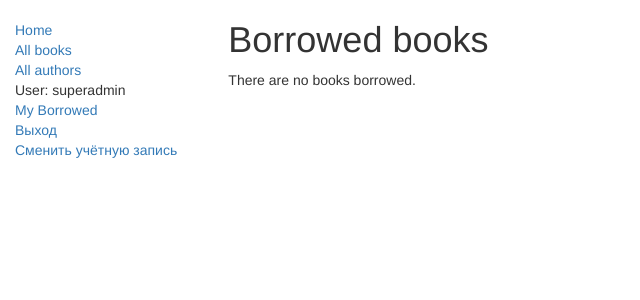
After one commit to Olmazurova/django-locallibrary, a Django app: a page that uses locallibrary/catalog/templates/base_generic.html in a window 1280 px wide. The commit adds this page. Shown: the top 300 px of the page, without its empty margins (0-640 px from the left). Run offline with Django 5.2, Linux system fonts and the light colour scheme; a user stored in the database is signed in; data comes from the database, SQL or seed files in the repository; some libraries are stand-ins or nearby versions.

Commit message:
Добавлено отображение взятых книг для каждого юзера, logout так и не работает несмотря на добавление ссылки.

```diff
--- a/locallibrary/catalog/admin.py
+++ b/locallibrary/catalog/admin.py
@@ -18,14 +18,14 @@ class BookAdmin(admin.ModelAdmin):
 
 @admin.register(BookInstance)
 class BookInstanceAdmin(admin.ModelAdmin):
-    list_display = ('book', 'status', 'due_back')
+    list_display = ('book', 'status', 'borrower', 'due_back', 'id')
     list_filter = ('status', 'due_back')
     fieldsets = (
         (None, {
             'fields': ('book', 'imprint', 'id')
         }),
         ('Доступность', {
-            'fields': ('status', 'due_back')
+            'fields': ('status', 'due_back', 'borrower')
         }),
     )
 
--- a/locallibrary/catalog/templates/base_generic.html
+++ b/locallibrary/catalog/templates/base_generic.html
@@ -24,6 +24,14 @@
               <li><a href="{% url 'index' %}">Home</a></li>
               <li><a href="{% url 'books' %}">All books</a></li>
               <li><a href="{% url 'authors' %}">All authors</a></li>
+            {% if user.is_authenticated %}
+                <li>User: {{ user.get_username }}</li>
+                <li><a href="{% url 'my_borrowed' %}">My Borrowed</a></li>
+                <li><a href="{% url 'logout'%}?next={{request.path}}">Выход</a></li>
+                <li><a href="{% url 'login'%}?next={{request.path}}">Сменить учётную запись</a>
+            {% else %}
+                <li><a href="{% url 'login'%}?next={{request.path}}">Вход</a></li>
+            {% endif %}
             </ul>
           {% endblock sidebar %}
         </div>
--- /dev/null
+++ b/locallibrary/catalog/templates/bookinstance_list_borrowed_user.html
@@ -0,0 +1,19 @@
+{% extends "base_generic.html" %}
+
+{% block content %}
+    <h1>Borrowed books</h1>
+
+    {% if bookinstance_list %}
+    <ul>
+
+      {% for bookinst in bookinstance_list %}
+      <li class="{% if bookinst.is_overdue %}text-danger{% endif %}">
+        <a href="{% url 'book_detail' bookinst.book.pk %}">{{bookinst.book.title}}</a> ({{ bookinst.due_back }})
+      </li>
+      {% endfor %}
+    </ul>
+
+    {% else %}
+      <p>There are no books borrowed.</p>
+    {% endif %}
+{% endblock content %}
--- a/locallibrary/catalog/urls.py
+++ b/locallibrary/catalog/urls.py
@@ -8,6 +8,7 @@ urlpatterns = [
     re_path(r'^book/(?P<pk>\d+)$', views.BookDetailView.as_view(), name='book_detail'),
     path('authors/', views.AuthorListView.as_view(), name='authors'),
     re_path(r'^author/(?P<pk>\d+)$', views.AuthorDetailView.as_view(), name='author_detail'),
+    re_path(r'^mybooks/$', views.LoanedBooksByUserListView.as_view(), name='my_borrowed'),
     # re_path(r'^/url/$', views.my_reused_view, {'my_template_name': 'some_path'}, name='aurl'),
     # re_path(r'^/anotherurl/$', views.my_reused_view, {'my_template_name': 'another_path'}, name='anotherurl'),
 ]
--- a/locallibrary/catalog/views.py
+++ b/locallibrary/catalog/views.py
@@ -1,3 +1,4 @@
+from django.contrib.auth.mixins import LoginRequiredMixin
 from django.shortcuts import render
 from django.views import generic
 
@@ -62,6 +63,21 @@ class AuthorDetailView(generic.DetailView):
     template_name = 'author_detail.html'
 
 
+class LoanedBooksByUserListView(LoginRequiredMixin, generic.ListView):
+    """
+    Базовый класс представления списка взятых книг текущего пользователя.
+    """
+    model = BookInstance
+    template_name = 'bookinstance_list_borrowed_user.html'
+    paginate_by = 10
+
+    def get_queryset(self):
+        return BookInstance.objects.filter(
+            borrower=self.request.user
+        ).filter(
+            status__exact='o'
+        ).order_by('due_back')
+
 def index(request):
     """
     Функция отображения домашней страницы сайта.
```
Also changed, not shown: locallibrary/catalog/models.py (+10 -0 lines), locallibrary/catalog/migrations/0001_initial.py, locallibrary/catalog/migrations/0002_language.py (deleted).
